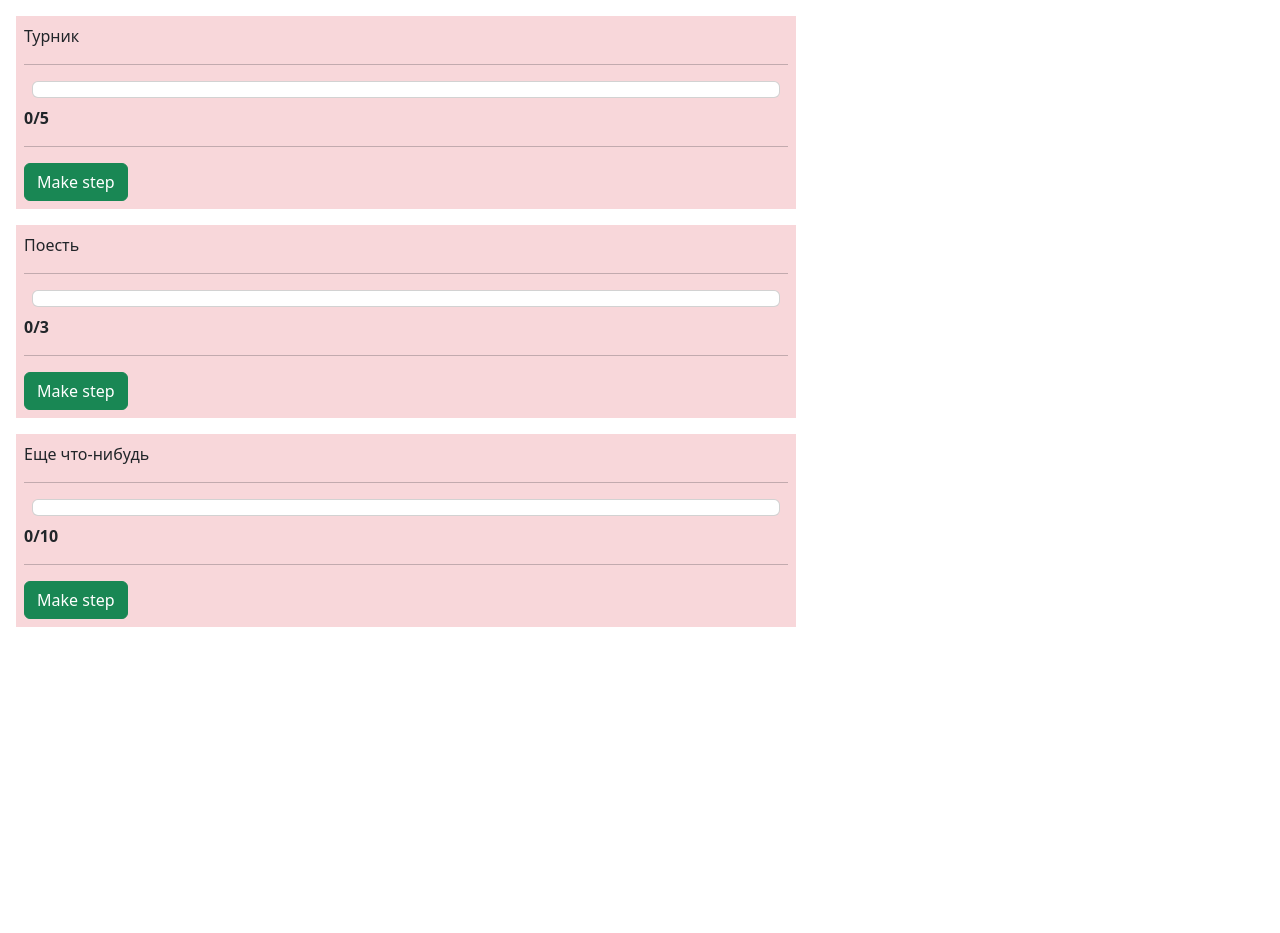
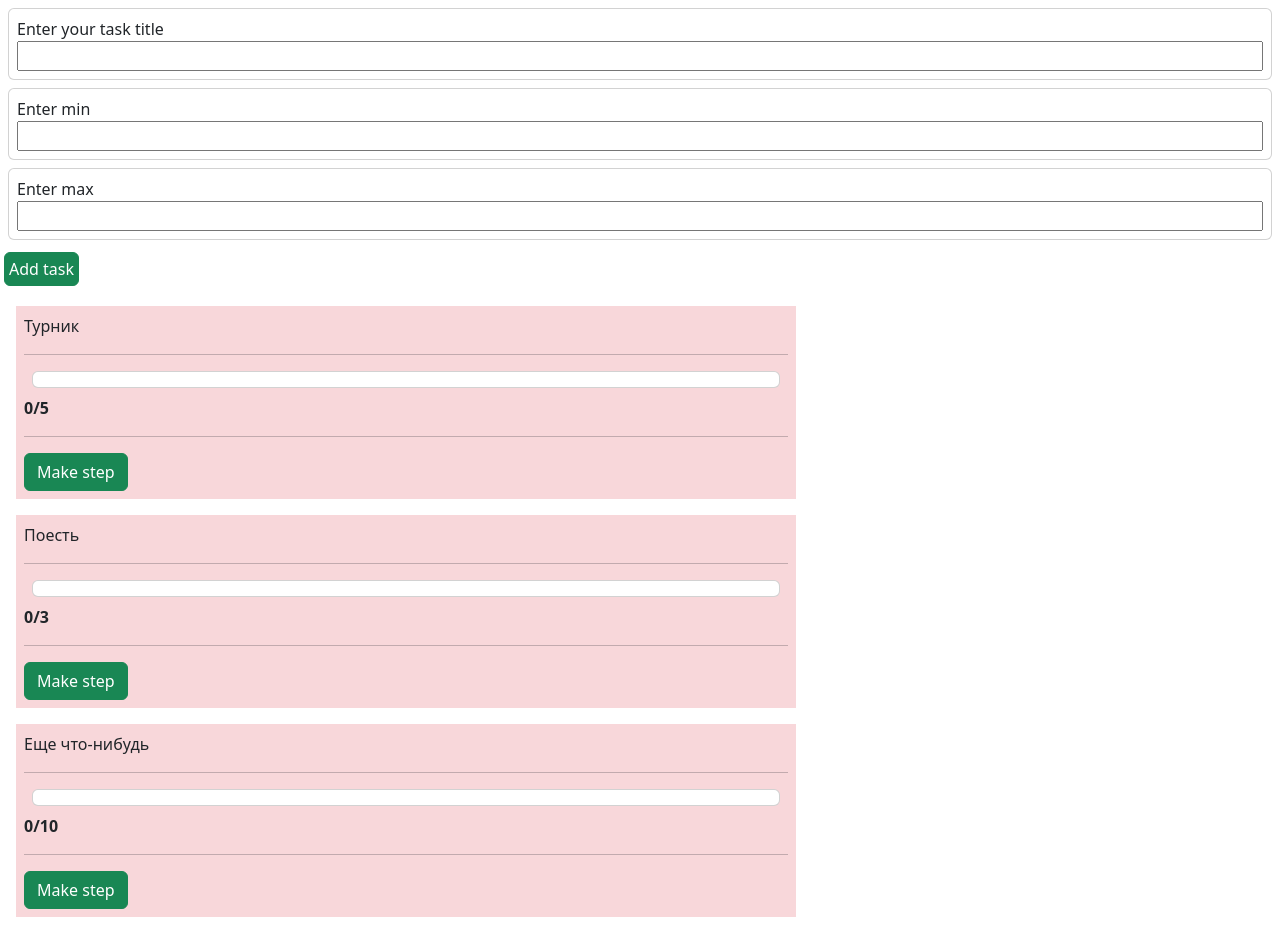
Before and after one commit to Alexey197/React_2023_HT1, a React (Vite) app: page / in a window 1280 px wide. Before the commit the page ends 800 px from the top, so only its background shows below. Built offline with nearby package versions, Linux system fonts and the light colour scheme.

Commit message:
add new task

```diff
--- a/src/App.jsx
+++ b/src/App.jsx
@@ -1,6 +1,7 @@
 import { useState } from 'react'
 // import './App.css'
 import { Todo } from './components/Todo'
+import React from 'react'
 
 function App() {
  const [ items, setItems ] = useState([
@@ -9,7 +10,20 @@ function App() {
    {id: 3,title: 'Еще что-нибудь', min: 0, max: 10}
  ])
 
-  // const [ showButton, setShowButton ] = useState(false)
+  let titleInput = React.createRef()
+  let minInput = React.createRef()
+  let maxInput = React.createRef()
+
+  function addNewTask() {
+   let newTaskObj = {}
+    newTaskObj.id = items.length + 1
+    newTaskObj.title = titleInput.current.value
+    newTaskObj.min = parseInt(minInput.current.value)
+    newTaskObj.max = parseInt(maxInput.current.value)
+    console.log(newTaskObj)
+
+    setItems([...items, newTaskObj])
+  }
 
   function setItemValue(newValue, id) {
    setItems(items.map(item => item.id !== id ? item : {
@@ -26,9 +40,24 @@ function App() {
     showed={item.min !== item.max}
   />)
 
-  return <div>
-    {itemsElems}
-  </div>
+  return <>
+    <div className="card m-2 p-2">
+      <label htmlFor="myTitle">Enter your task title</label>
+      <input type="text" id="myTitle" ref={titleInput}/>
+    </div>
+    <div className="card m-2 p-2">
+      <label htmlFor="myMin">Enter min</label>
+      <input type="text" id="myMin" ref={minInput}/>
+    </div>
+    <div className="card m-2 p-2">
+      <label htmlFor="myMax">Enter max</label>
+      <input type="text" id="myMax" ref={maxInput}/>
+    </div>
+    <button className="btn btn-success m-1 p-1" onClick={addNewTask}>Add task</button>
+    <div>
+      {itemsElems}
+    </div>
+  </>
 }
 
 export default App
--- a/src/components/Todo.jsx
+++ b/src/components/Todo.jsx
@@ -5,11 +5,13 @@ Todo.propTypes = {
   min: PropTypes.number.isRequired,
   max: PropTypes.number.isRequired,
   changed: PropTypes.func.isRequired,
-  showed: PropTypes.bool.isRequired
+  showed: PropTypes.bool.isRequired,
 }
 
 export function Todo({ showed, title, min, max, changed }) {
   let canInc = min < max
+
+  // current = min
 
   const classes = min / max > 0.33 && min / max < 0.66 ?
     "card-todo__two-thirds" : min / max > 0.66 ?
```
